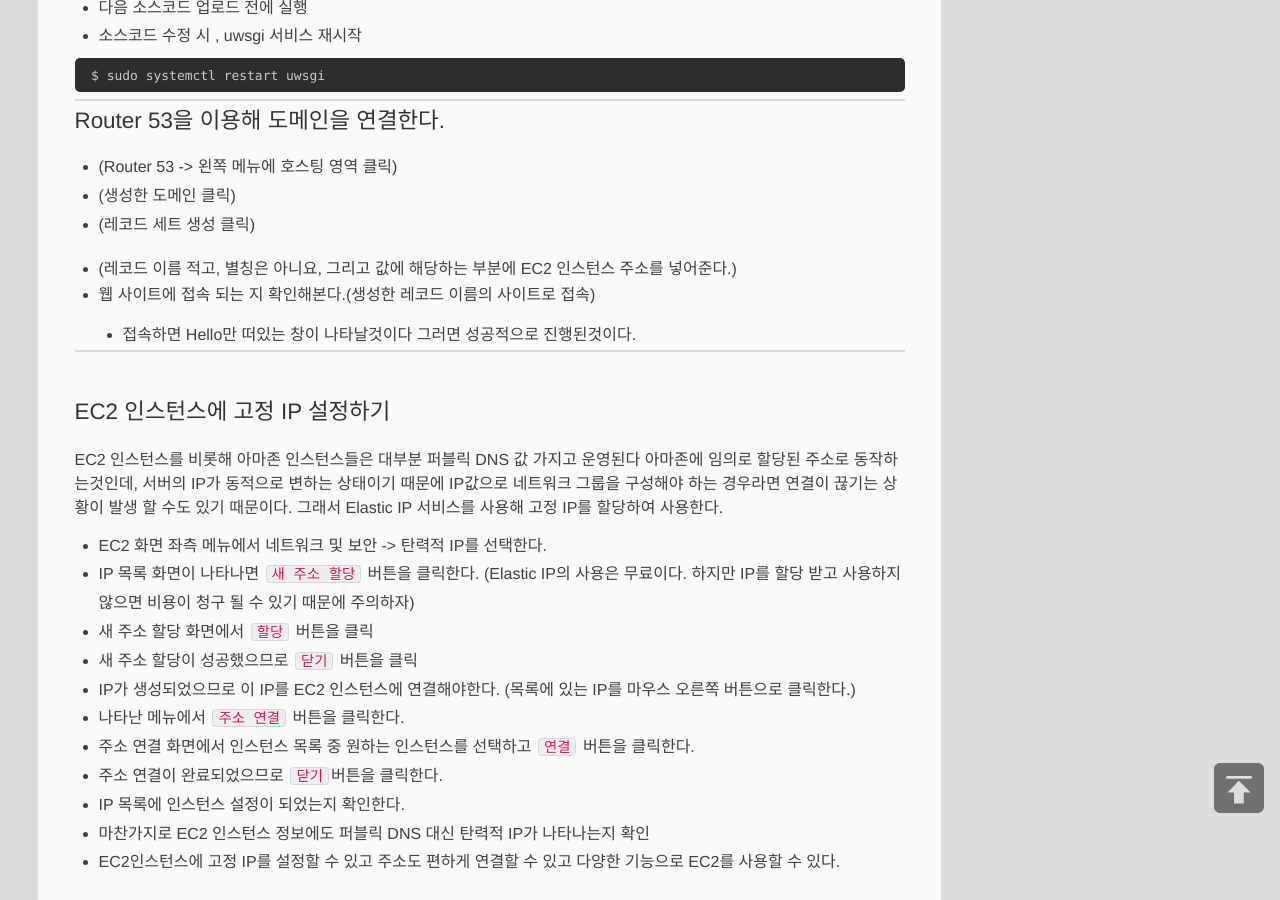
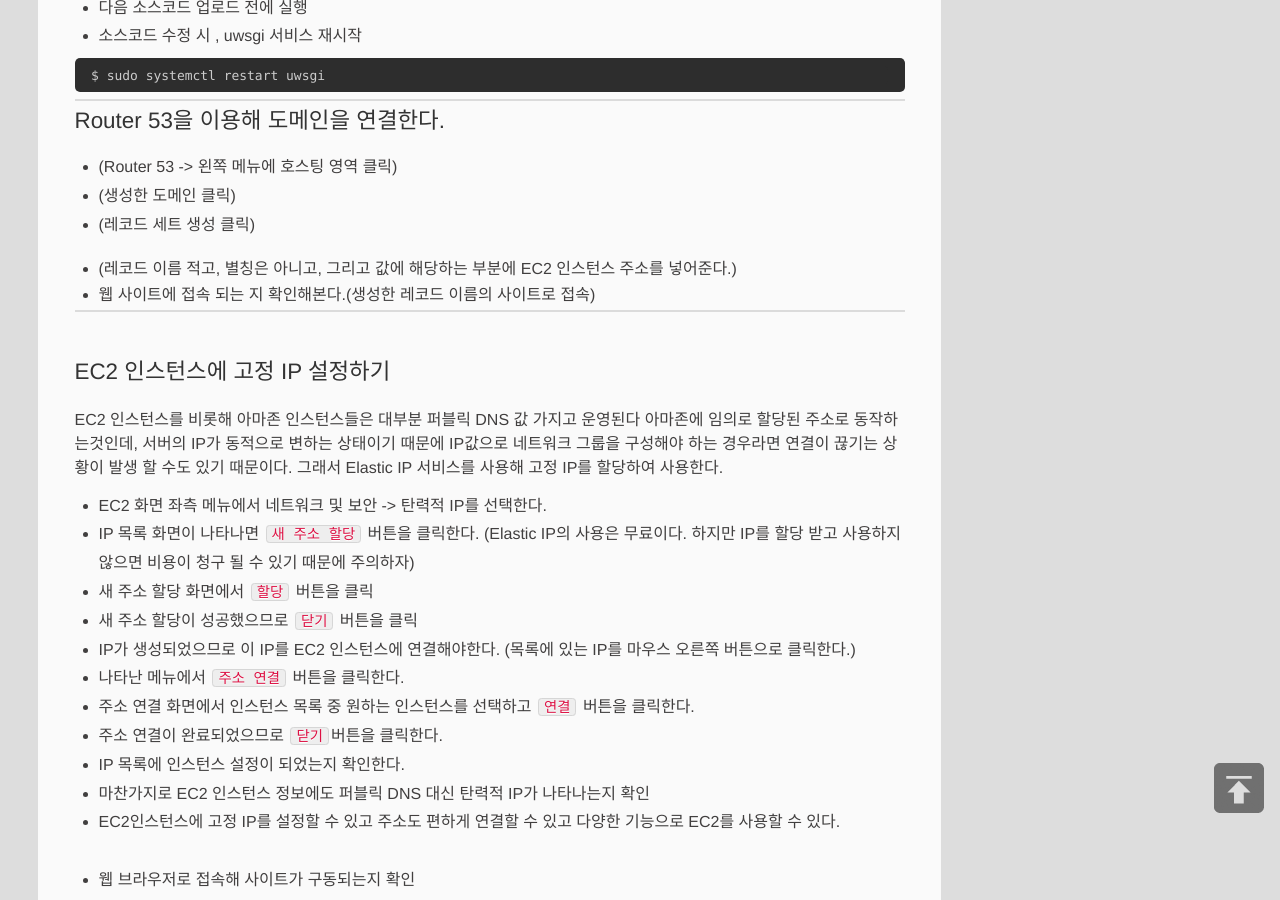
Before and after one commit to SeungHyeonTak/seunghyeontak.github.io, a Jekyll site: the page built from _posts/2019-06-15-AWS_EC2.md, in a window 1280 px wide and 900 px high, scrolled down 5362 px. Built offline with Jekyll 4.4.1, drawn with Linux system fonts in a browser that asks for light colours.

Commit message:
aws ec2 내용 수정(2)

````diff
--- a/_posts/2019-06-15-AWS_EC2.md
+++ b/_posts/2019-06-15-AWS_EC2.md
@@ -35,6 +35,7 @@
 
 * 하기전 ec2 인스턴스 부분에서 자신이 만든 인스턴스를 클릭하고 목록을 보면 보안그룹의 인바운드 부분이 보인다. 그 부분으로 들어가서 http가 설정 되어있는지 확인
 * 설정 안되어있으면 배포를 다 해도 접속이 안됨
+
 
 ```vim
 $ chmod 400 [키페어 파일 이름] # 아까 받은 키페어 파일 이름
@@ -293,10 +294,9 @@
   * (Router 53 -> 왼쪽 메뉴에 호스팅 영역 클릭)
   * (생성한 도메인 클릭)
   * (레코드 세트 생성 클릭)
-  * (레코드 이름 적고, 별칭은 아니요, 그리고 값에 해당하는 부분에 EC2 인스턴스 주소를 넣어준다.)
+  * (레코드 이름 적고, 별칭은 아니고, 그리고 값에 해당하는 부분에 EC2 인스턴스 주소를 넣어준다.)
 
 * 웹 사이트에 접속 되는 지 확인해본다.(생성한 레코드 이름의 사이트로 접속)
-  * 접속하면 Hello만 떠있는 창이 나타날것이다 그러면 성공적으로 진행된것이다.
 
 *****
 <br>
````
